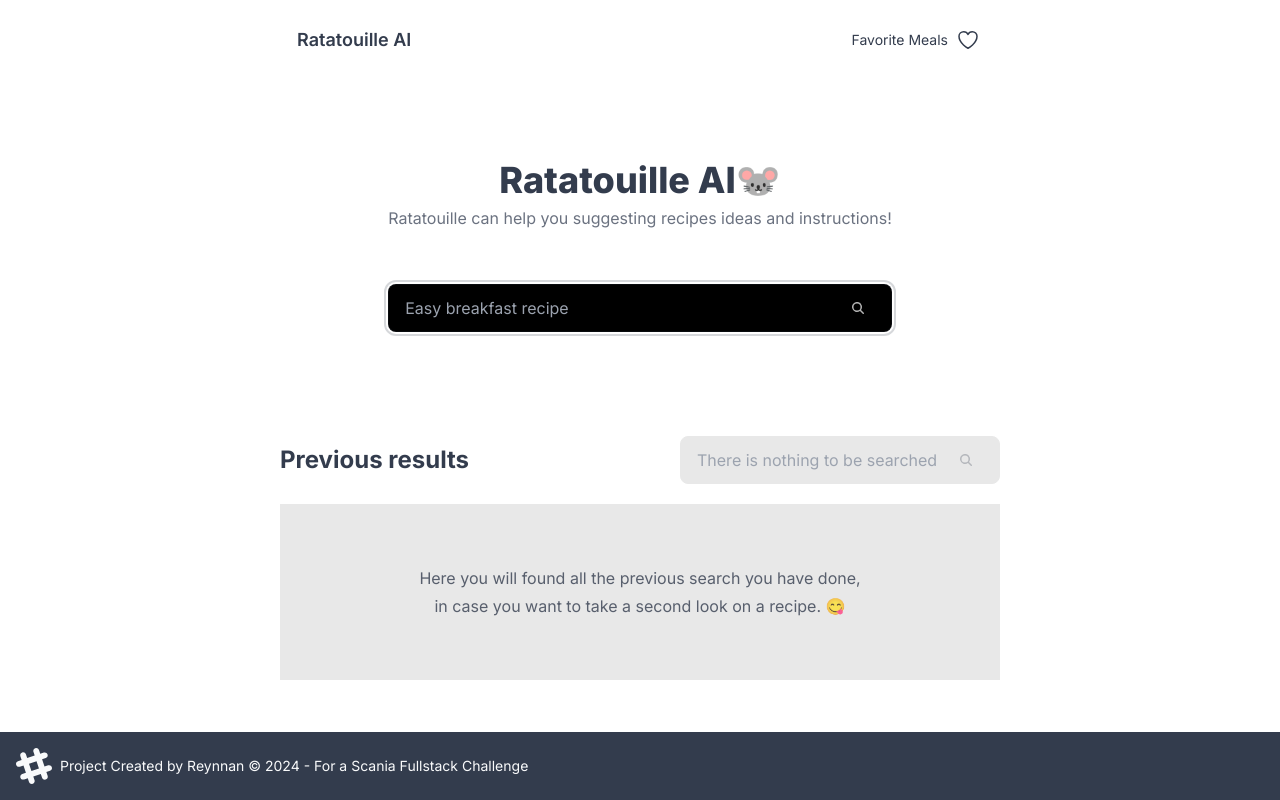
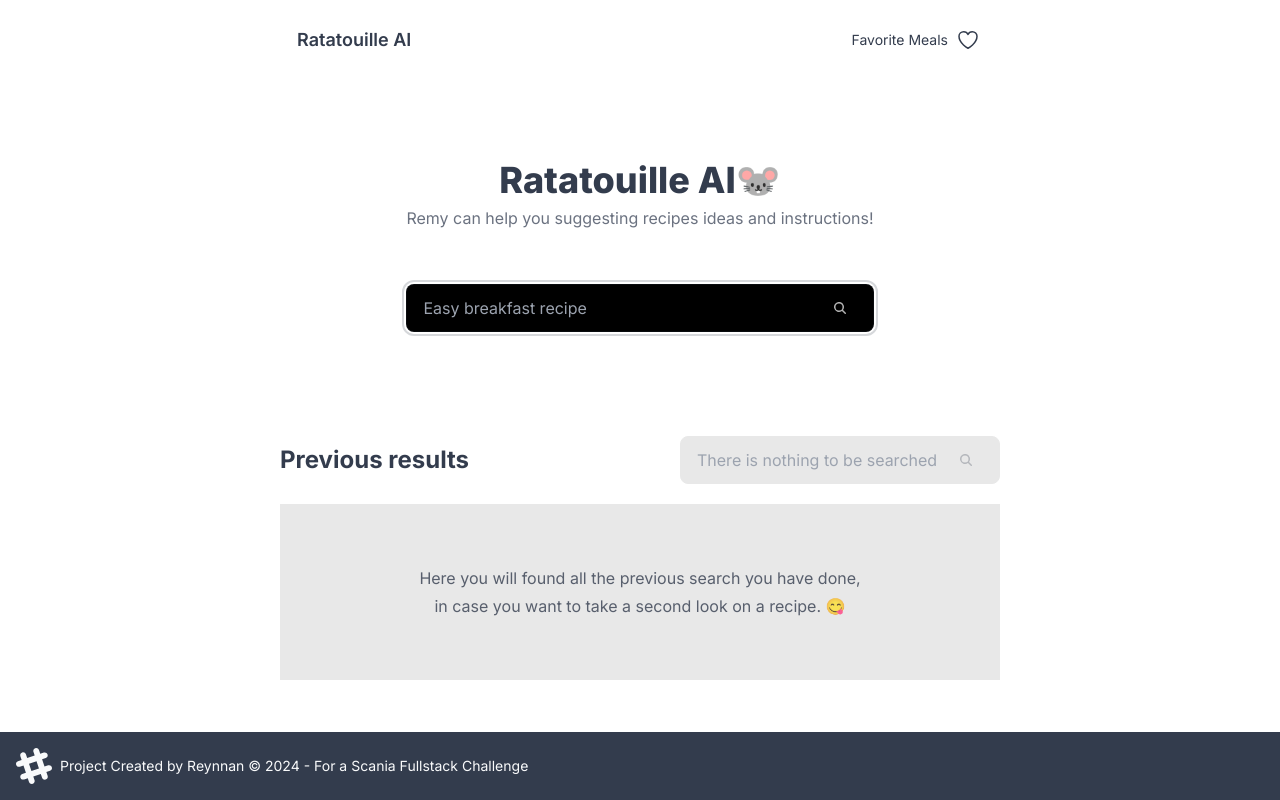
Before and after one commit to reynnan/scania-challenge, a Next.js app: page / in a window 1280 px wide. Built offline with nearby package versions, Linux system fonts and the light colour scheme.

Commit message:
Fix typo the actual name of the rat in Ratatouille is Remy

```diff
--- a/src/pages/index.tsx
+++ b/src/pages/index.tsx
@@ -16,7 +16,7 @@ export default function Index() {
             Ratatouille AI <span>🐭</span>
           </h1>
           <p className="mt-0 mb-5 md:mb-10 text-gray-500">
-            Ratatouille can help you suggesting recipes ideas and instructions!
+            Remy can help you suggesting recipes ideas and instructions!
           </p>
           <PromptForm />
         </div>
```
